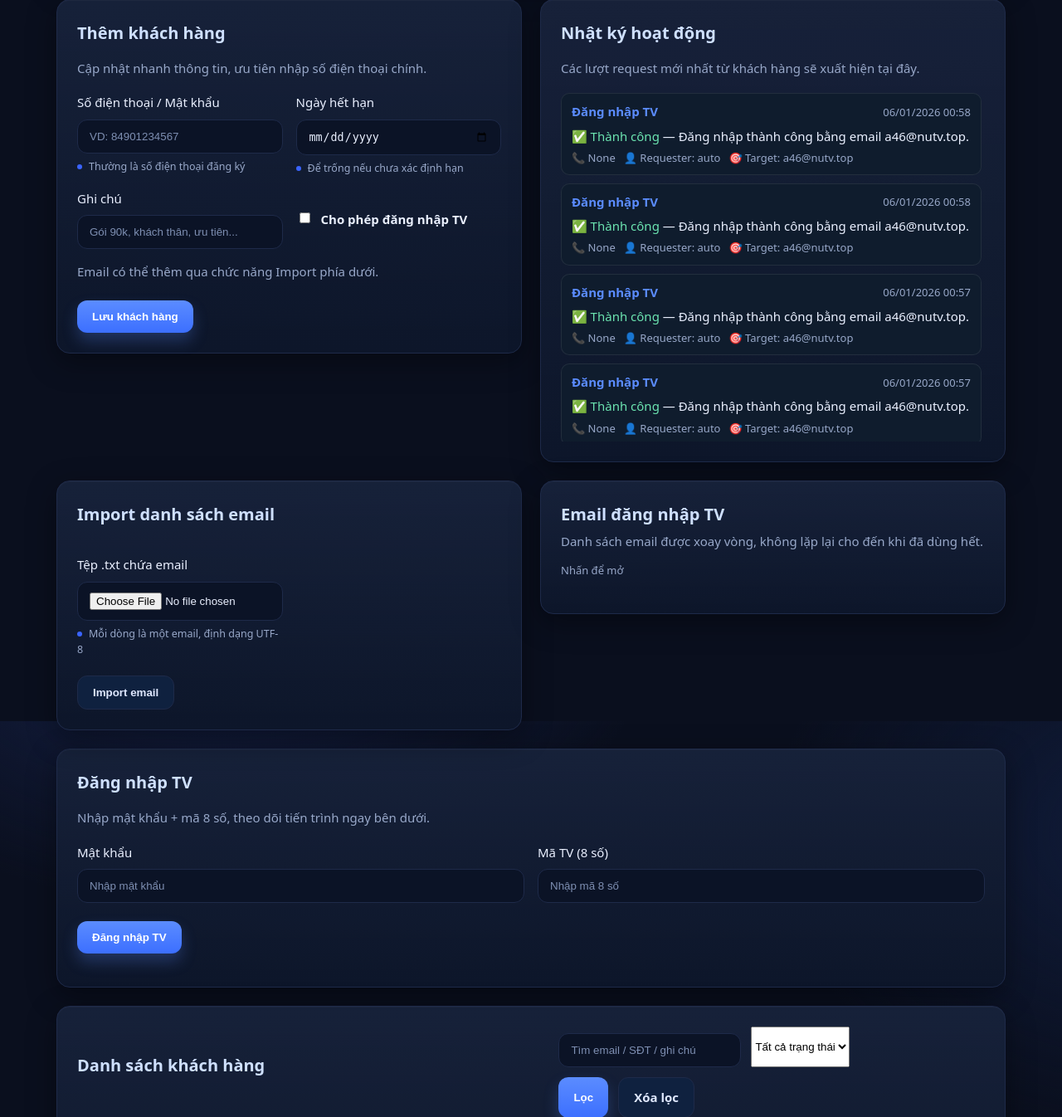
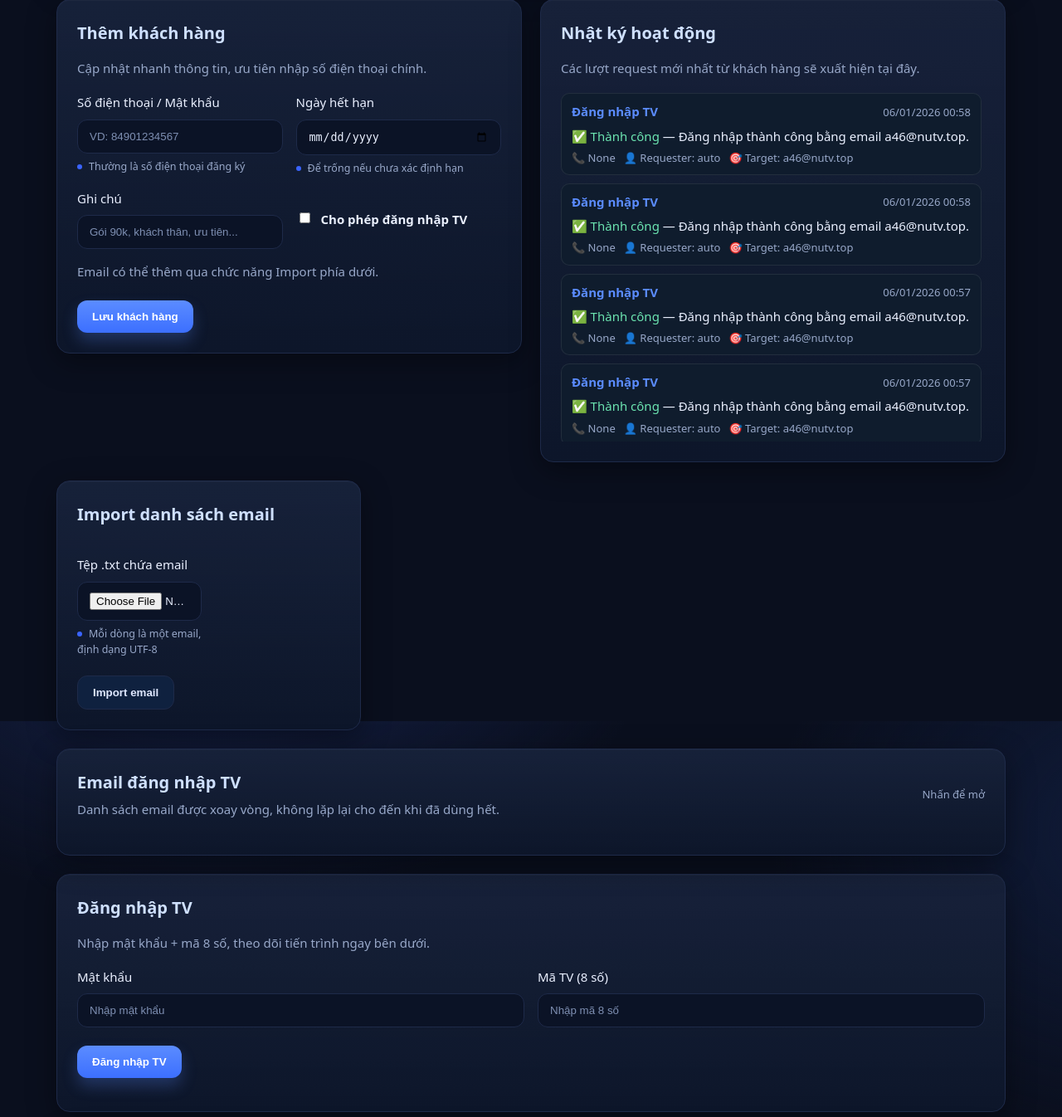
Before and after one commit to tuanminhh03/Get_code_and_family_netflix, a Flask app: page /admin in a window 1280 px wide. Shown: the part 479-1825 px from the top of the page at 83% size. Run offline with Flask 3, Linux system fonts and the light colour scheme; the visitor is signed in with stand-in values (Sample User, id 1); data comes from the database, SQL or seed files in the repository.

Commit message:
Adjust admin TV email layout

```diff
--- a/static/styles.css
+++ b/static/styles.css
@@ -747,6 +747,9 @@ label small::before{
   grid-template-columns: repeat(auto-fit, minmax(280px, 1fr));
   align-items:start;
 }
+.section-grid .tv-email-card{
+  grid-column:1 / -1;
+}
 .admin-stats .mini-card{
   padding:20px;
 }
--- a/templates/admin.html
+++ b/templates/admin.html
@@ -146,7 +146,7 @@
         </form>
       </div>
 
-      <details class="card collapsible-card">
+      <details class="card collapsible-card tv-email-card">
         <summary class="card-header collapsible-summary">
           <div>
             <h2>Email đăng nhập TV</h2>
```
